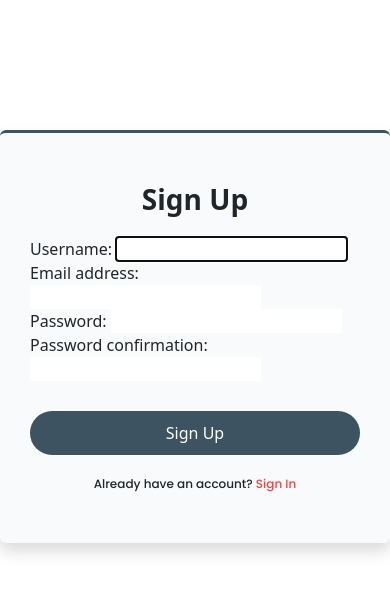
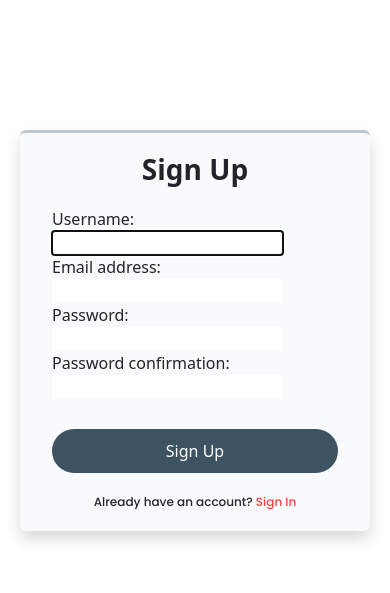
Before and after one commit to DoTMInDs/FitBlog, a Django app: page /sign_up/ in a window 390 px wide. Shown: the top 593 px of the page. Run offline with Django 5.2, Linux system fonts and the light colour scheme; some libraries are stand-ins or nearby versions.

Commit message:
updated-new

```diff
--- a/mysite/account/templates/users/sign_up.html
+++ b/mysite/account/templates/users/sign_up.html
@@ -5,8 +5,8 @@
 Register
 {% endblock  %}
 {% block content %}
-    <div class="flex justify-center items-center w-full w-full ">
-        <form action="" method="post" class="__form_container_bg p-[30px] rounded shadow bg-slate-50 ">
+    <div class="flex justify-center items-center  w-full __form_container_sign_up">
+        <form action="" method="post" class="__form_container p-[30px] rounded shadow bg-slate-50 ">
             <div class="">
                 <h1 class="text-[28px] font-sans font-semibold my-[20px] text-center">Sign Up</h1>
             </div>
--- a/mysite/blog/static/css/style.css
+++ b/mysite/blog/static/css/style.css
@@ -240,9 +240,14 @@ main{
 ---------------------------------------------------- */
 @media screen and (max-width:700px) {
     .__form_container_bg{
-        border-top: 3px solid #3D5361;
+        border-top: 3px solid #3d536150;
         border-radius: 10px;
-        width: 400px;
+     }
+     .__form_container_sign_up .__form_container{
+        border-top: 3px solid #3d536150;
+        border-radius: 10px;
+        padding: 0 2rem;
+        width: 350px;
         margin: auto;
         transition: width 300ms ease;
      }
@@ -270,7 +275,12 @@ main{
                         sign-in
 -------------------------------------------------------- */
 .__form_container_bg{
-    width: 500px;
+    padding: 0 2rem;
+
+    transition: width 300ms ease;
+ }
+.__form_container{
+    width: 450px;
     margin: auto;
     transition: width 300ms ease;
  }
```
